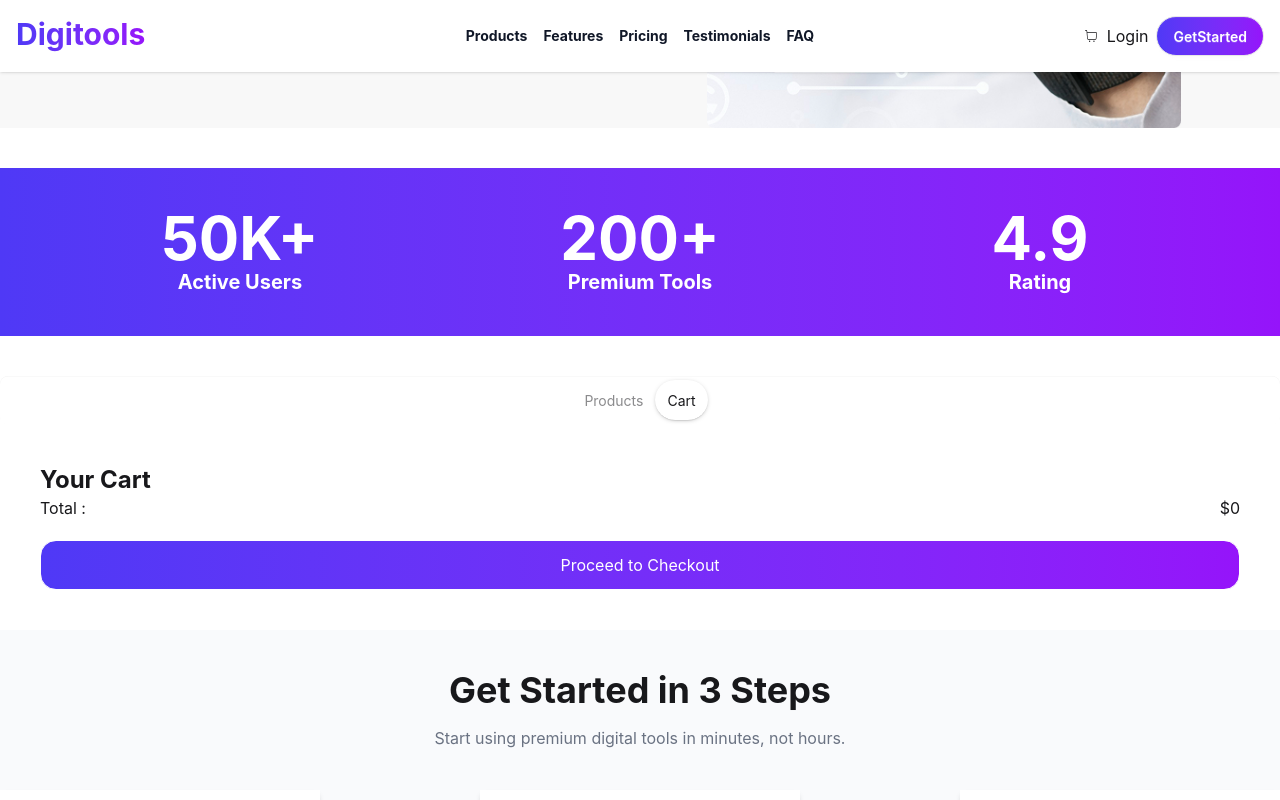
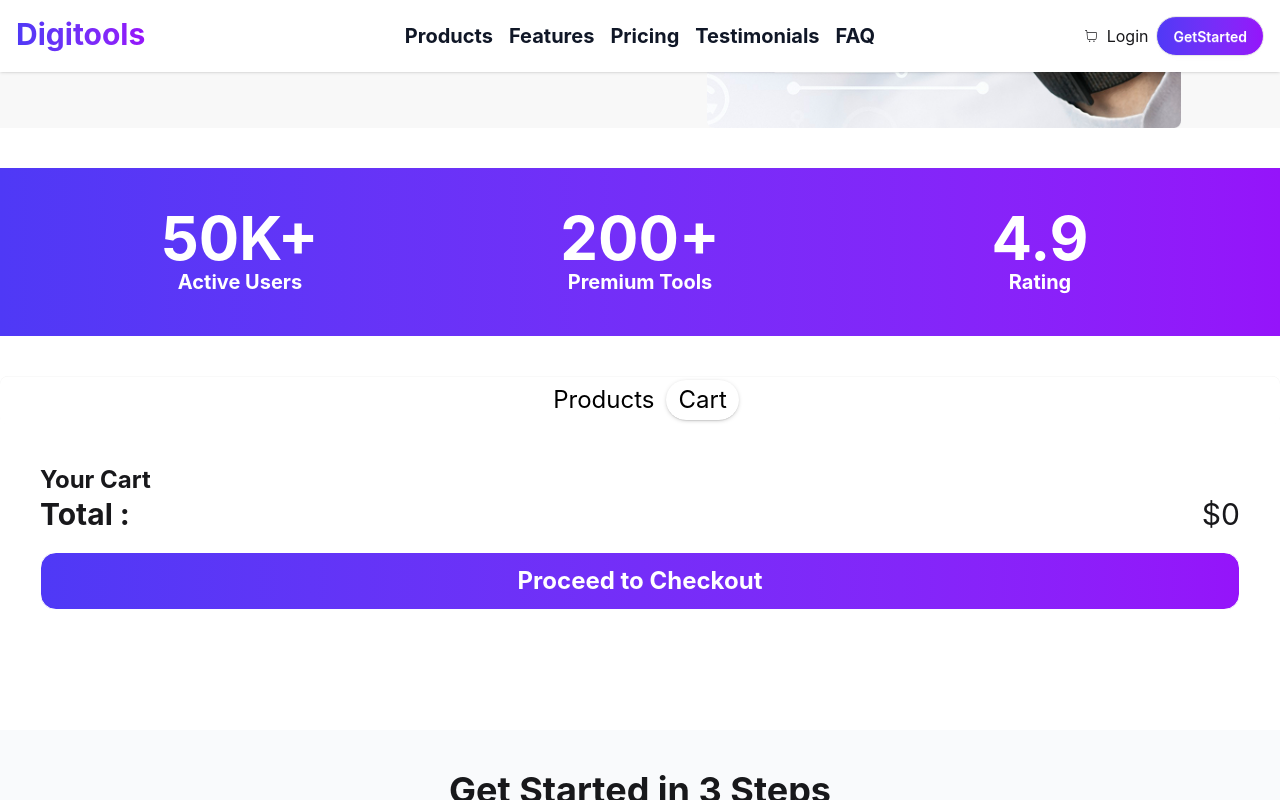
Before and after one commit to sadik-mahdi/A-06-DigiTool-Platform-for-Services, a React (Vite) app: page / in a window 1280 px wide. Both pictures are taken after a click on the radio button "Cart". Shown: the part 512-1312 px from the top of the page. Built offline with nearby package versions, Linux system fonts and the light colour scheme.

Commit message:
added functionality to remove all item from cart and find out the total sum of cart

```diff
--- a/src/App.jsx
+++ b/src/App.jsx
@@ -34,15 +34,15 @@ function App() {
 
       <div className="tabs justify-center bg-transparent tabs-box mx-auto bg-blue">
         <input type="radio"
-            name="my_tabs_1"
-            className="tab rounded-full"
-            aria-label="Products"
-            defaultChecked
-            onClick={() => setActiveTab("Products")}
-          />
+          name="my_tabs_1"
+          className="tab rounded-full text-2xl border- text-black hover:bg-violet-500 hover:text-white"
+          aria-label="Products"
+          defaultChecked
+          onClick={() => setActiveTab("Products")}
+        />
         <input type="radio"
           name="my_tabs_1"
-          className="tab rounded-full"
+          className="tab rounded-full text-2xl text-black hover:bg-violet-500 hover:text-white"
           aria-label="Cart"
           onClick={() => setActiveTab("Cart")}
         />
@@ -50,7 +50,7 @@ function App() {
 
       {activeTab === "Products" && <Tools toolsPromise = {toolsPromise} carts = {carts} setCart = {setCart} />}
 
-      {activeTab === "Cart" && <Cart carts = {carts} />}
+      {activeTab === "Cart" && <Cart carts = {carts} setCart={setCart}/>}
 
       <Steps />
 
--- a/src/Components/Cart.jsx
+++ b/src/Components/Cart.jsx
@@ -1,9 +1,15 @@
 import React from 'react';
 
-const Cart = ({carts}) => {
-  console.log(carts);
+const Cart = ({carts, setCart}) => {
+  const totalPrice = carts.reduce((total, cart) => total + cart.price, 0);
+
+  const handlePayment = () => {
+    setCart([]);
+  }
+
+
   return (
-    <div className='p-10'>
+    <div className='p-10 mb-20'>
       <h1 className='text-2xl font-bold'>Your Cart</h1>
       {
         carts.map((cart) => (
@@ -12,22 +18,22 @@ const Cart = ({carts}) => {
               <img src="./" alt="" srcset="" />
             </div>
             <div className='flex-col gap-5 items-start w-5/7 '>
-              <h3>{cart.name}</h3>
-              <p>{cart.price}</p>
+              <h3 className='text-xl font-bold'>{cart.name}</h3>
+              <p className='text-2xl '>{cart.price}</p>
             </div>
             <div className='w-1/7 text-red-500'>
-              <button >Remove</button>
+              <button className='font-bold text-xl'>Remove</button>
             </div>
           </div>
         ))
       }
       <div className='space-y-5'>
         <div className='flex justify-between'>
-        <p>Total :</p>
-        <h2>$0</h2>
-      </div>
-        <div className='text-center border p-3 rounded-2xl bg-linear-to-r from-[#4f39f6] to-[#9514fa] text-white'>
-          <button >Proceed to Checkout</button>
+          <p className='font-bold text-3xl'>Total :</p>
+          <h2 className='text-3xl'>${totalPrice}</h2>
+        </div>
+        <div className='text-center border p-3 rounded-2xl bg-linear-to-r from-[#4f39f6] to-[#9514fa] text-white text-2xl font-bold'>
+          <button onClick={handlePayment} >Proceed to Checkout</button>
         </div>
       </div>
     </div>
--- a/src/Components/Navbar.jsx
+++ b/src/Components/Navbar.jsx
@@ -11,12 +11,12 @@ const Navbar = () => {
           </div>
         </div>
       </div>
-      <div className="navbar-center gap-2 md:gap-4 ">
-        <a className="text-sm font-bold text-[#101727]">Products</a>
-        <a className="text-sm font-bold text-[#101727]">Features</a>
-        <a className="text-sm font-bold text-[#101727]">Pricing</a>
-        <a className="text-sm font-bold text-[#101727]">Testimonials</a>
-        <a className="text-sm font-bold text-[#101727]">FAQ</a>
+      <div className="navbar-center gap-2 md:gap-4 text-xl font-bold">
+        <a className="text-[#101727]">Products</a>
+        <a className="text-[#101727]">Features</a>
+        <a className="text-[#101727]">Pricing</a>
+        <a className="text-[#101727]">Testimonials</a>
+        <a className="text-[#101727]">FAQ</a>
       </div>
       <div className="navbar-end gap-2">
         <button ><CiShoppingCart /></button>
```
